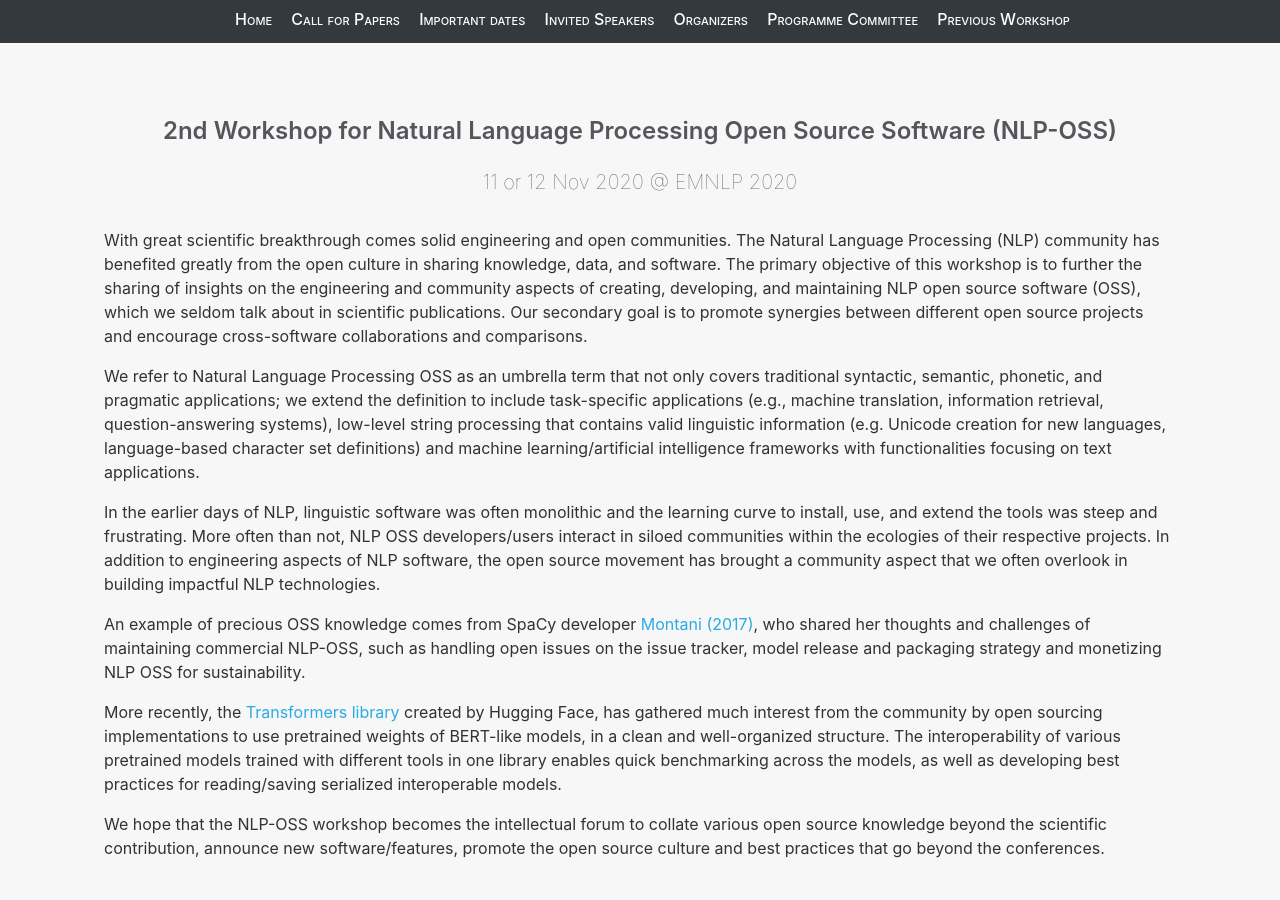
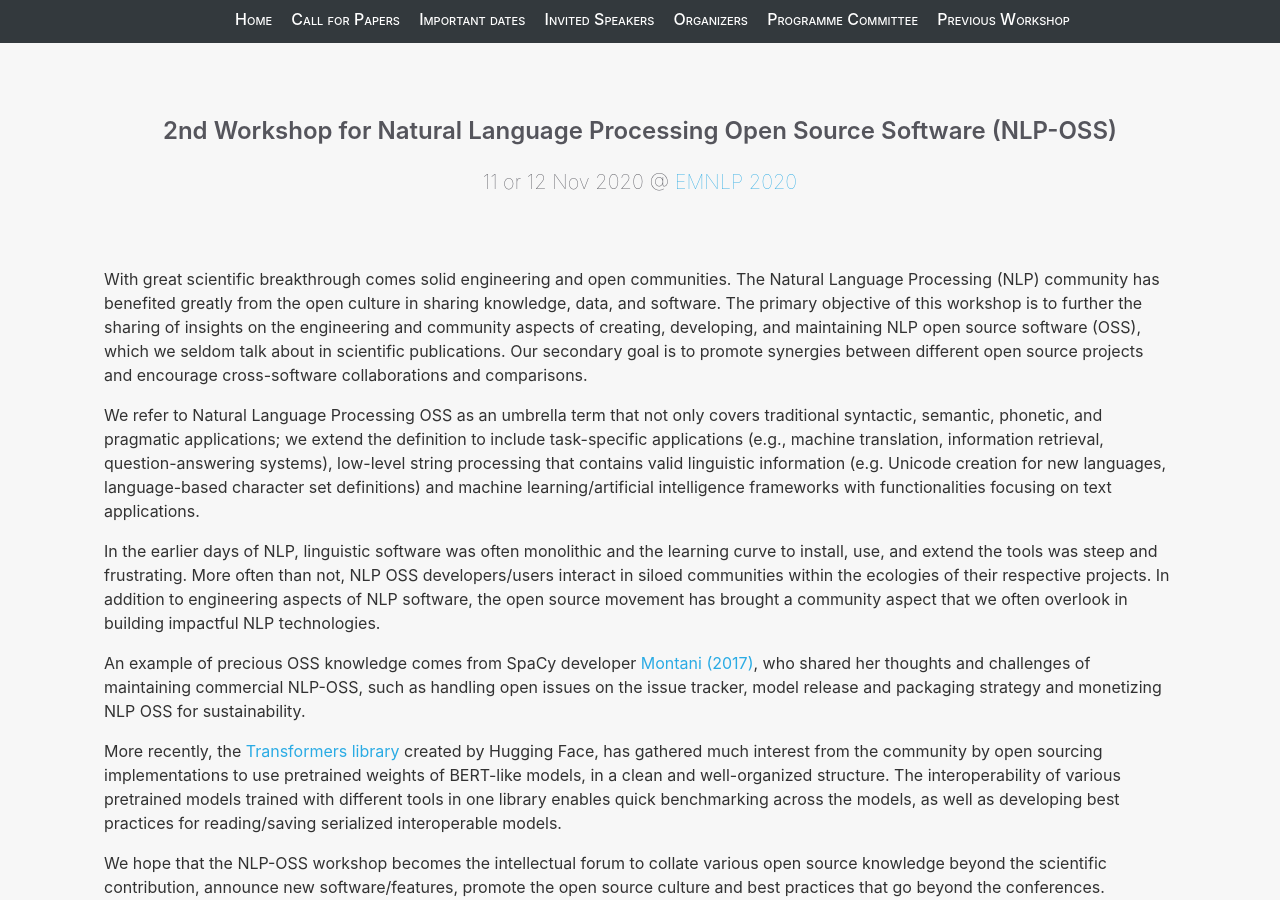
Before and after one commit to nlposs/nlposs.github.io, a Jekyll site: the page built from 2020/index.md, in a window 1280 px wide and 900 px high. Built offline with Jekyll 4.4.1, drawn with Linux system fonts in a browser that asks for light colours.

```diff
--- a/2020/index.md
+++ b/2020/index.md
@@ -5,7 +5,8 @@
 
 # 2nd Workshop for Natural Language Processing Open Source Software (NLP-OSS) <br>
 
-### 11 or 12 Nov 2020 @ EMNLP 2020 <br><br>
+### 11 or 12 Nov 2020 @ [EMNLP 2020](https://2020.emnlp.org/)
+<br><br>
 
 With great scientific breakthrough comes solid engineering and open communities. The Natural Language Processing (NLP) community has benefited greatly from the open culture in sharing knowledge, data, and software. The primary objective of this workshop is to further the sharing of insights on the engineering and community aspects of creating, developing, and maintaining NLP open source software (OSS), which we seldom talk about in scientific publications. Our secondary goal is to promote synergies between different open source projects and encourage cross-software collaborations and comparisons.
 
```
